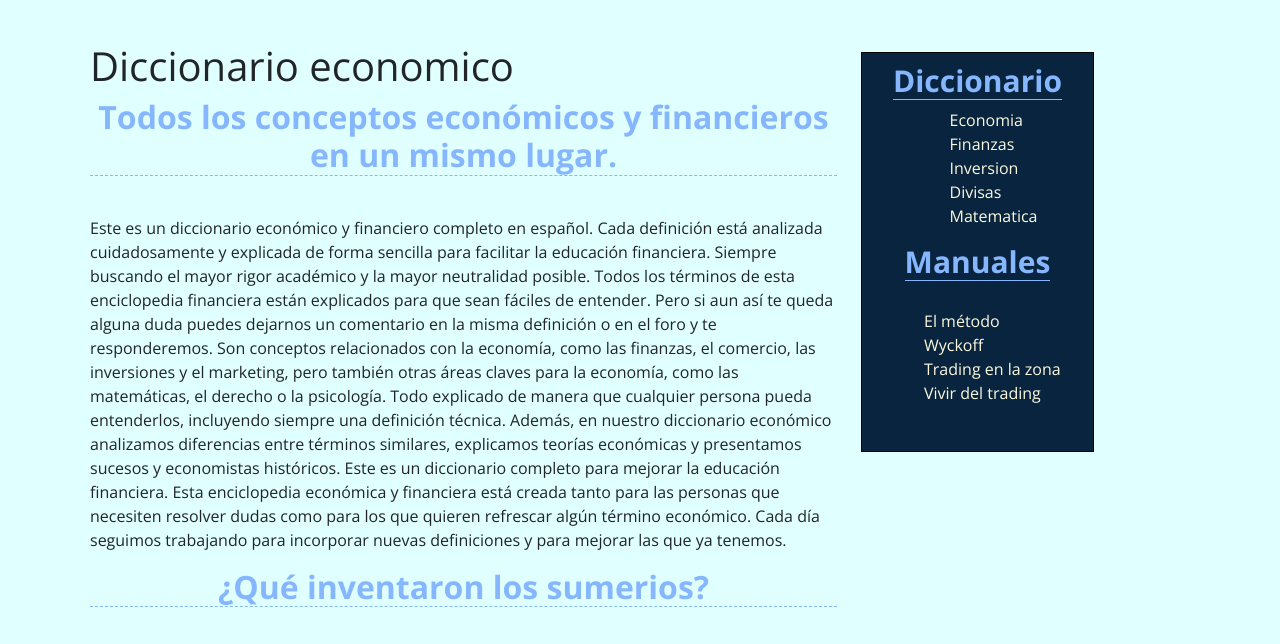
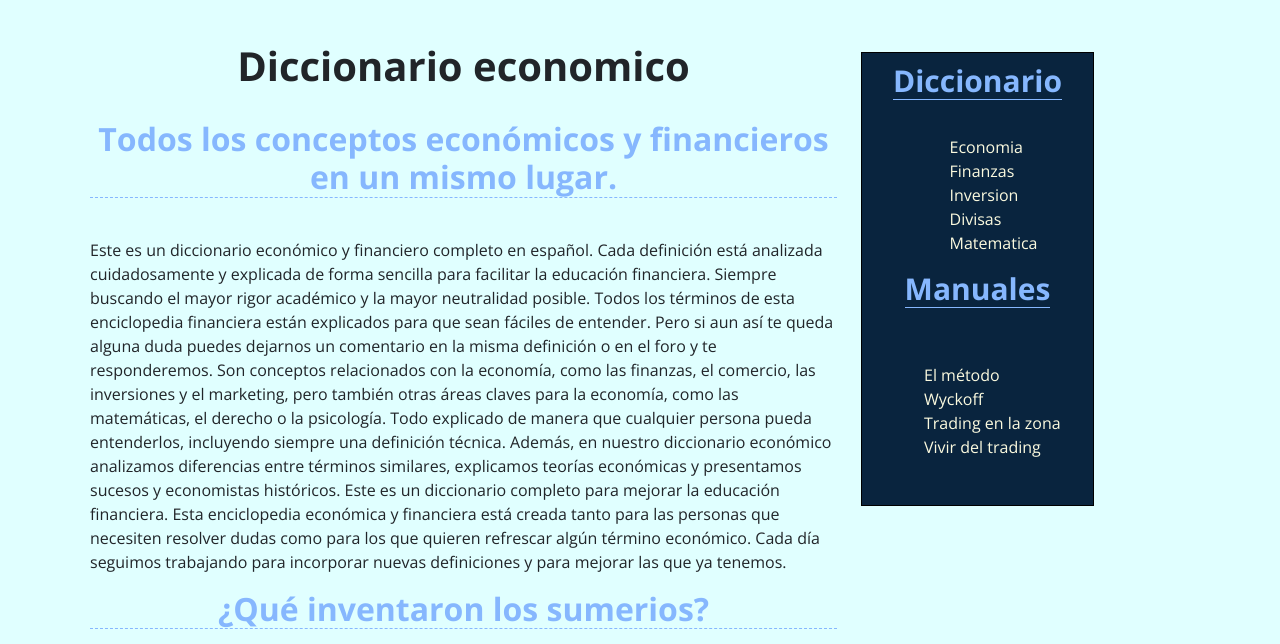
Before and after one commit to almodobar/Entrega3-Velez, a plain HTML site: page diccionario.html in a window 1280 px wide. Shown: the part 118-762 px from the top of the page. Drawn offline with nearby package versions, Linux system fonts and the light colour scheme.

Commit message:
cambios y errores de semantica

```diff
--- a/diccionario.html
+++ b/diccionario.html
@@ -40,9 +40,9 @@
     </div>
 </nav>
 <!--section-->
-<div class="container diccionario">
+<section class="container diccionario">
     <div class="row">
-        <section class="texto col-lg-9 col-md-12">
+        <div class="texto col-lg-9 col-md-12">
             <h1>Diccionario economico</h1>
             <h2>Todos los conceptos económicos y financieros en un mismo lugar.</h2>
             <p>
@@ -69,10 +69,9 @@
                 El origen del derecho se halla en una civilización como Sumeria, pues allí se encuentran las primeras normativas. Precisamente estas normas les permitieron organizar su sociedad.
                 De entre sus leyes, el texto más antiguo que se ha hallado es el Código de Ur-Nammu. Este conjunto de leyes se aplicaba para imponer una serie de castigos relacionados con delitos, así como también regulaba importantes cuestiones de la esclavitud.
             </p>
-        </section>
-        <!-- Aside -->
+        </div>
         <div class="col-lg-3 col-md-0 divAside">
-            <aside class="asidePropio">
+            <div class="asidePropio">
                 <h3 class="titleDic">Diccionario</h3>
                 <div>
                     <ul>
@@ -91,11 +90,10 @@
                         <li><a href="https://drive.google.com/file/d/1W5AjI3bz-Vzo6nrVLdFoNZq4aZO36kfd/view?usp=sharing" target="_blank">Vivir del trading</a></li>
                     </ul>
                 </div>
-            </aside>
+            </div>
         </div>
-
     </div>
-</div>
+</section>
    <!--footer-->
 <footer class="footer">
     <div class="container iframeDiv">
@@ -126,7 +124,6 @@
     </div>
 </footer>
 
-
 <!-- JavaScript Bundle with Popper -->
 <script src="https://cdn.jsdelivr.net/npm/bootstrap@5.2.2/dist/js/bootstrap.bundle.min.js" integrity="sha384-OERcA2EqjJCMA+/3y+gxIOqMEjwtxJY7qPCqsdltbNJuaOe923+mo//f3V8Qbsw3" crossorigin="anonymous"></script>
 </body>
--- a/scss/style.scss
+++ b/scss/style.scss
@@ -121,6 +121,12 @@ body{
     padding: 10px;
     margin-left: 80px;
     margin-top: 150px;
+    h1{
+        margin-bottom: 30px;
+        text-align: center;
+        font-weight: bold;
+        font-size: 40px;
+    }
     .divAside{
         display: flex;
         flex-direction: column;
@@ -143,6 +149,7 @@ body{
         }
         .titleDic{
             font-size: 30px;
+            margin-bottom: 35px;
             font-weight: bold;
             border-bottom: 1px solid #86b7fe;
             color: #86b7fe;
@@ -352,8 +359,8 @@ body{
     .divfoto{
         display: none;
     }
-    .asidePropio{
-        visibility: hidden;
+    .divAside{
+        display: none;
     }
     .registro{
         margin-top: 365px;
@@ -440,4 +447,7 @@ body{
         width: 300px;
         margin: auto;
     }
+    .divAside{
+        visibility: hidden;
+    }
 }
```
Also changed, not shown: bitcoin.html (+0 -1 lines), energia.html (+0 -6 lines), grafico.html (+0 -3 lines), index.html (+2 -2 lines), ingresar.html (+0 -2 lines), css/style.css, 1 other file.
